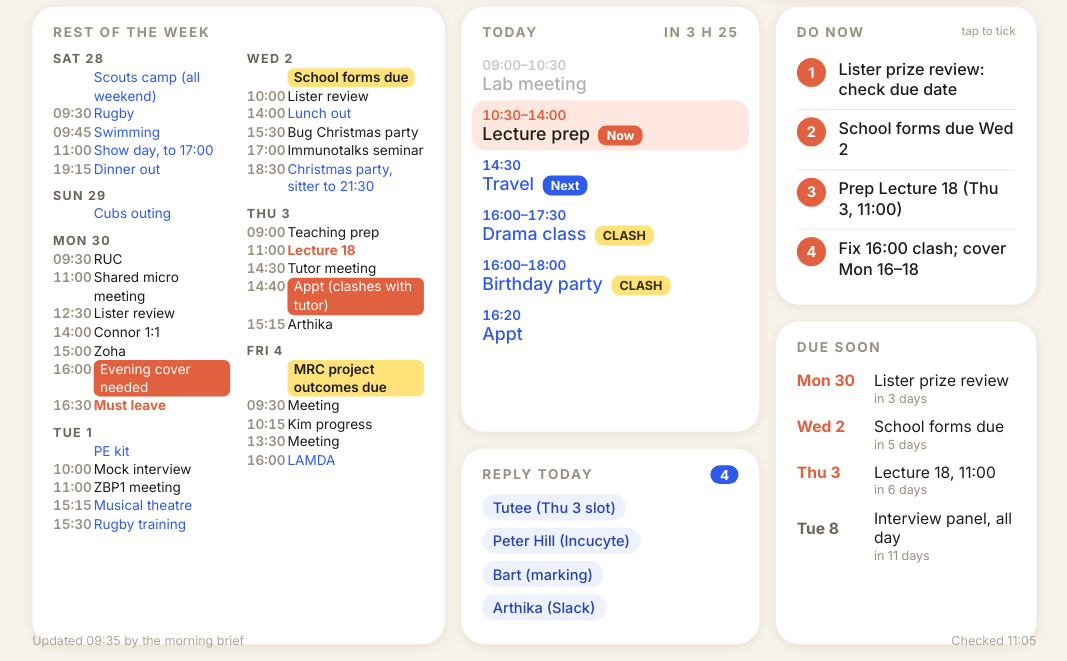
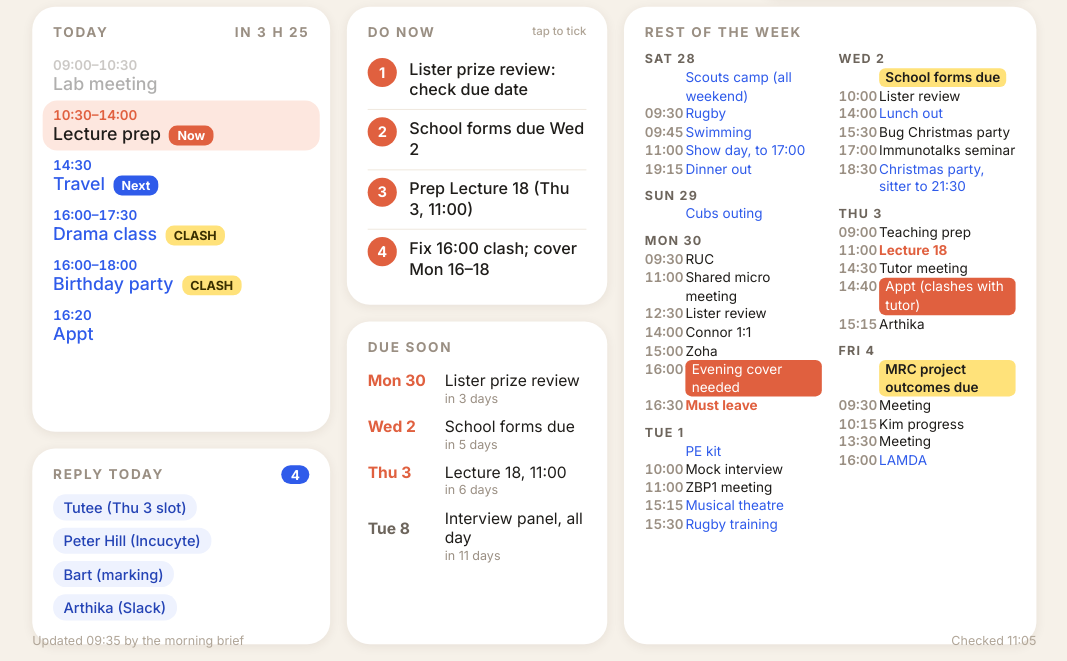
Before and after one commit to codendall/desk-screen, a plain HTML site: page ipad.html in a window 1280 px wide. Shown: the part 139-800 px from the top of the page, without its empty margins (106-1173 px from the left). Drawn offline with Linux system fonts and the light colour scheme.

Commit message:
iPad desk page: rest of the week on the right
Co-Authored-By: Claude Opus 5.5 <noreply@anthropic.com>
Claude-Session: https://claude.ai/code/session_013m37QhRnwob7FSUmyJsQpW

```diff
--- a/ipad.html
+++ b/ipad.html
@@ -24,7 +24,7 @@ html,body{width:100%;height:100%;overflow:hidden;background:#f6f1e9}
 .wx .cd{font-size:15px;color:#3a352f;margin-top:4px;max-width:270px}
 .grid{display:-webkit-flex;display:flex;height:612px}
 .col{display:-webkit-flex;display:flex;-webkit-flex-direction:column;flex-direction:column}
-.wk{width:396px;margin-right:16px}.l{width:286px;margin-right:16px}.r{-webkit-flex:1;flex:1}
+.wk{width:396px;margin-left:16px}.l{width:286px;margin-right:16px}.r{-webkit-flex:1;flex:1}
 #week{-webkit-column-count:2;column-count:2;-webkit-column-gap:16px;column-gap:16px;height:540px}
 .wd{padding:0 0 9px;-webkit-column-break-inside:avoid;break-inside:avoid;display:inline-block;width:100%}
 .wd .dl{font-size:12px;font-weight:700;letter-spacing:1.2px;text-transform:uppercase;color:#6d655c;margin-bottom:2px}
@@ -74,9 +74,6 @@ ol li.done:before{content:'\2713';background:#3a9a5b}
     <div class="wx" id="wx"></div>
   </div>
   <div class="grid">
-    <div class="col wk">
-      <div class="card" style="-webkit-flex:1;flex:1;overflow:hidden;margin-bottom:0"><h2><span>Rest of the week</span></h2><div id="week"></div></div>
-    </div>
     <div class="col l">
       <div class="card" style="-webkit-flex:1;flex:1;overflow:hidden;margin-bottom:0"><h2><span>Today</span><span id="nextin"></span></h2><div id="today"></div><div id="tom" style="display:none"></div></div>
       <div class="card" style="margin:16px 0 0"><h2><span>Reply today</span><span class="n" id="rn">0</span></h2><div class="chips" id="reply"></div></div>
@@ -84,6 +81,9 @@ ol li.done:before{content:'\2713';background:#3a9a5b}
     <div class="col r">
       <div class="card"><h2><span>Do now</span><span class="hint">tap to tick</span></h2><ol id="donow"></ol></div>
       <div class="card" style="margin-bottom:0;-webkit-flex:1;flex:1"><h2><span>Due soon</span></h2><ul class="due" id="due"></ul></div>
+    </div>
+    <div class="col wk">
+      <div class="card" style="-webkit-flex:1;flex:1;overflow:hidden;margin-bottom:0"><h2><span>Rest of the week</span></h2><div id="week"></div></div>
     </div>
   </div>
   <div class="foot"><span id="upd"></span><span id="chk"></span></div>
```
